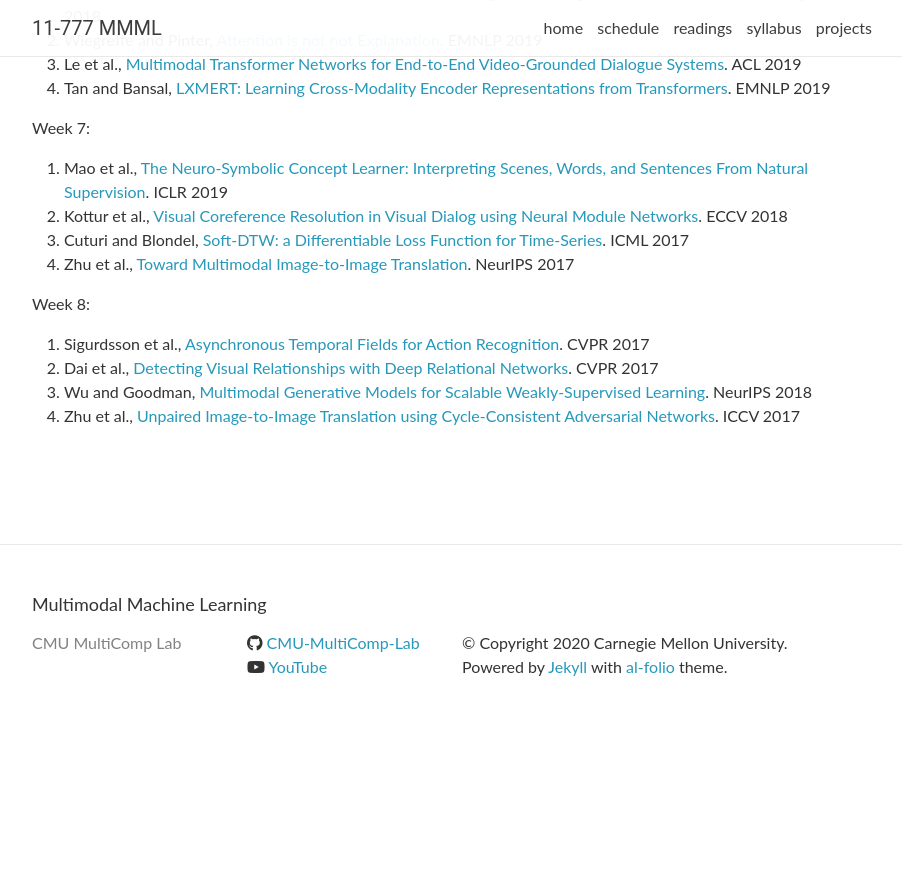
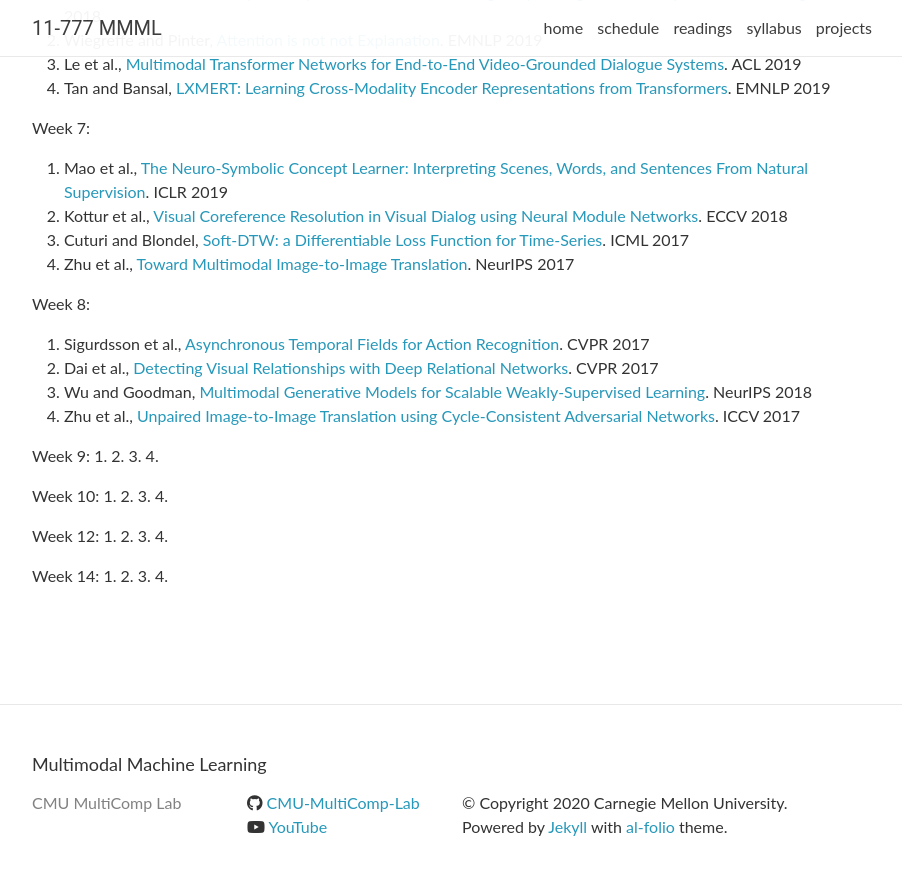
Before and after one commit to CMU-MultiComp-Lab/mmml-course, a Jekyll site: the page built from _pages/readings.md, in a window 1280 px wide and 900 px high, scrolled down 640 px. Shown: the top 875 px of the window, without its empty margins (188-1090 px from the left). Built offline with Jekyll 4.4.1, drawn with Linux system fonts in a browser that asks for light colours; nearby versions of some CDN libraries; comment, search, counter and statistics services are not loaded; before the commit the page ends 1380 px from its top, so only the background shows below that.

Commit message:
Update readings.md

```diff
--- a/_pages/readings.md
+++ b/_pages/readings.md
@@ -37,3 +37,27 @@ Week 8:
 2. Dai et al., [Detecting Visual Relationships with Deep Relational Networks](https://arxiv.org/abs/1704.03114). CVPR 2017
 3. Wu and Goodman, [Multimodal Generative Models for Scalable Weakly-Supervised Learning](https://arxiv.org/abs/1802.05335). NeurIPS 2018
 4. Zhu et al., [Unpaired Image-to-Image Translation using Cycle-Consistent Adversarial Networks](https://arxiv.org/abs/1703.10593). ICCV 2017
+
+Week 9:
+1.
+2.
+3.
+4.
+
+Week 10:
+1.
+2.
+3.
+4.
+
+Week 12:
+1.
+2.
+3.
+4.
+
+Week 14:
+1.
+2.
+3.
+4.
```
